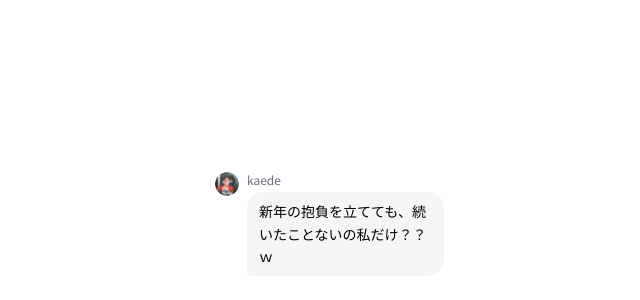
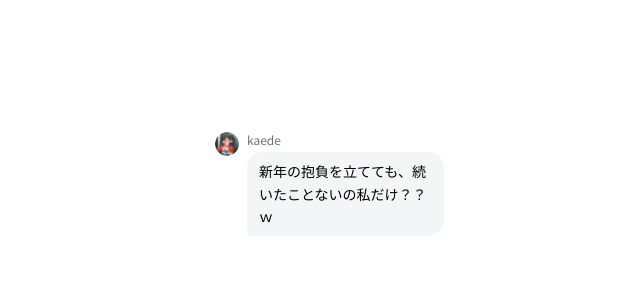
Before and after one commit to ukaedee/NewYearNewMe-EN, a Next.js app: page / in a window 1280 px wide. Shown: the part 170-470 px from the top of the page, without its empty margins (249-889 px from the left). Built offline with nearby package versions, Linux system fonts and the light colour scheme.

Commit message:
fixed chat

```diff
--- a/app/globals.css
+++ b/app/globals.css
@@ -87,4 +87,11 @@ body {
     text-orientation: upright;
     font-family: 'fot-tsukuaoldmin-pr6n', serif !important;
   }
+  .scrollbar-hide {
+    -ms-overflow-style: none;  /* IE, Edge */
+    scrollbar-width: none;     /* Firefox */
+  }
+  .scrollbar-hide::-webkit-scrollbar {
+    display: none;  /* Chrome, Safari */
+  }
 }
--- a/app/page.tsx
+++ b/app/page.tsx
@@ -19,7 +19,7 @@ const messages: Message[] = [
   { text: "お〜！めちゃいいじゃん！💖 でもさ、1日スマホ手放すとか現実味なさすぎない？", isB: true},
   { text: "いや、それなんよ！絶対気になっちゃうし〜😭\n軽く意識するキッカケとか欲しいよね", isB: false, name: "remu" },
   { text: "たしかに！\nちょっとやってみるか〜くらいのテンションなら続けられるかも！", isB: true },
-  { text: "そういうヒントくれるアプリとかあったら、おもろくない？", isB: false, name: "kaede" },
+  { text: "そういうヒントくれる新年アプリとかあったら、おもろくない？", isB: false, name: "kaede" },
 ];
 
 export default function Home() {
@@ -37,6 +37,7 @@ export default function Home() {
   const loadVideoRef = useRef<HTMLVideoElement>(null);
   const [currentMessageIndex, setCurrentMessageIndex] = useState(0);
   const [isTyping, setIsTyping] = useState(false);
+  const messagesEndRef = useRef<HTMLDivElement>(null);
 
   useEffect(() => {
     // 初期表示
@@ -165,13 +166,11 @@ export default function Home() {
         if (!nextMessage.isB) {
           setIsTyping(true);
         }
-        // タイピング中のアニメーション表示
         setTimeout(() => {
           setIsTyping(false);
           setCurrentMessageIndex(prev => prev + 1);
-        }, 1500); // タイピング時間を1.5秒に延長
+        }, 2000); // タイピング時間を少し長めに
       } else {
-        // 最後のメッセージが表示されてから3秒後に遷移
         setTimeout(() => {
           setShowText(false);
           setShowInitialBackground(true);
@@ -179,7 +178,7 @@ export default function Home() {
       }
     };
 
-    const timer = setTimeout(showNextMessage, 2500);
+    const timer = setTimeout(showNextMessage, 3000); // メッセージ間の間隔を少し長めに
 
     return () => clearTimeout(timer);
   }, [currentMessageIndex, showText]);
@@ -233,23 +232,35 @@ export default function Home() {
     }
   };
 
+  // 新しいメッセージが追加されたら自動スクロール
+  useEffect(() => {
+    if (messagesEndRef.current) {
+      // 自動スクロールを削除
+    }
+  }, [currentMessageIndex]);
+
   // チャットUIのレンダリング
   const renderMessages = () => {
-    let kahoIconCount = 0;  // かほのメッセージカウンター
-    const icons = ['remu-icon', 'kaede-icon', 'kaho-icon'];  // アイコンの配列
+    let kahoIconCount = 0;
+    const icons = ['remu-icon', 'kaede-icon', 'kaho-icon'];
+
     return (
       <>
         {messages.slice(0, currentMessageIndex).map((message, index) => {
-          // isB: falseの場合にカウンターをインクリメント
           if (!message.isB) {
             kahoIconCount++;
           }
           return (
             <motion.div
               key={index}
-              initial={{ opacity: 0, y: 20 }}
+              initial={{ opacity: 0, y: 10 }}
               animate={{ opacity: 1, y: 0 }}
-              transition={{ duration: 0.3 }}
+              transition={{
+                type: "spring",
+                stiffness: 200,
+                damping: 20,
+                duration: 0.5
+              }}
               className={`flex ${message.isB ? 'justify-end' : 'justify-start'} mb-3 mx-4`}
             >
               <div className={`relative max-w-[65%] flex items-start gap-2 ${message.isB ? 'flex-row-reverse' : 'flex-row'}`}>
@@ -282,6 +293,7 @@ export default function Home() {
           <motion.div
             initial={{ opacity: 0 }}
             animate={{ opacity: 1 }}
+            transition={{ duration: 0.3, ease: "easeInOut" }}
             className="flex justify-start mb-4 mx-4"
           >
             <div className="bg-[#F3F5F7] rounded-full px-4 py-1">
@@ -327,9 +339,11 @@ export default function Home() {
       />
       <div className="relative z-10 h-full flex items-center justify-center">
         {showText && (
-          <div className="w-full max-w-md mx-auto px-4 sm:px-6 md:px-8 py-8 overflow-y-auto max-h-screen">
-            <div className="space-y-2">
-              {renderMessages()}
+          <div className="w-full max-w-md mx-auto px-4 sm:px-6 md:px-8 py-8 overflow-hidden mt-[-10vh]">
+            <div className="max-h-screen overflow-y-auto scrollbar-hide">
+              <div className="space-y-2">
+                {renderMessages()}
+              </div>
             </div>
           </div>
         )}
```
